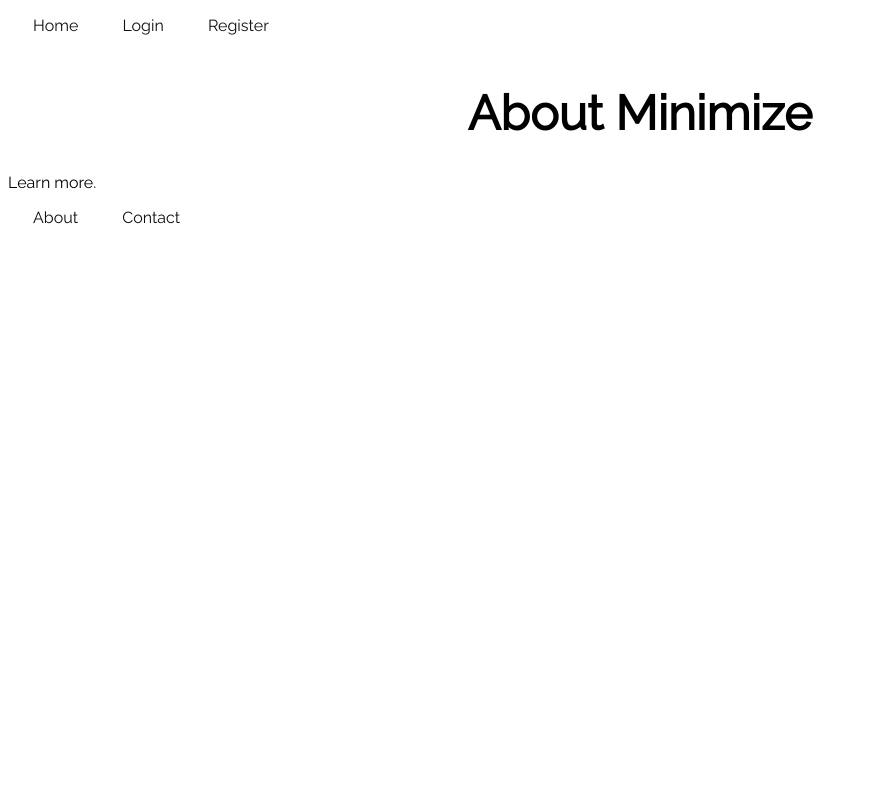
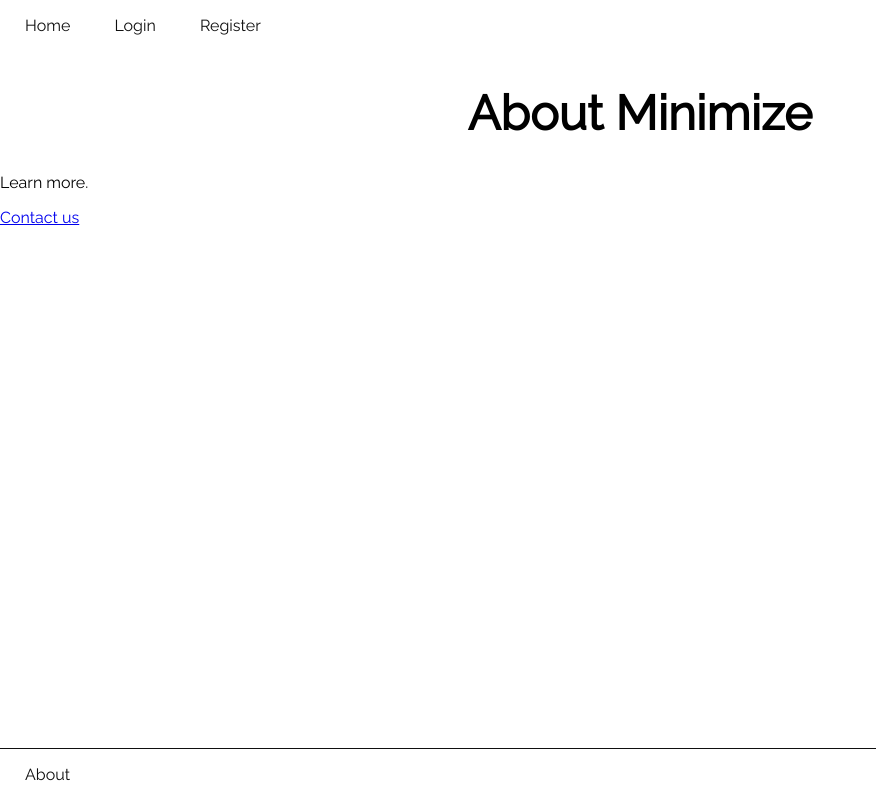
Before and after one commit to johnagower/minimize, a Django app: page /about/ in a window 1280 px wide. Shown: the whole page, without its empty margins (0-876 px from the left). Run offline with Django 3.2, Linux system fonts and the light colour scheme.

Commit message:
Footer styling updates

```diff
--- a/inventory/static/css/style.css
+++ b/inventory/static/css/style.css
@@ -1,6 +1,7 @@
 
 body {
 	font-family: 'Raleway', sans-serif;
+	margin: 0;
 }
 
 ul.nav-menu {
@@ -37,7 +38,11 @@ p.inactive-warning {
 }
 
 footer {
-
+	position: fixed;
+	bottom: 0;
+	width: 100%;
+	background-color: #fff;
+	border-top: 1px solid #0f0f0f;
 }
 
 footer ul {
--- a/inventory/templates/about.html
+++ b/inventory/templates/about.html
@@ -6,4 +6,5 @@
 {% block content %}
 	<h1>About Minimize</h1>
 	<p>Learn more.</p>
+	<p><a href="{% url 'contact' %}">Contact us</a></p>
 {% endblock content %}
--- a/inventory/templates/base.html
+++ b/inventory/templates/base.html
@@ -44,7 +44,6 @@
 	<footer>
 		<ul>
 			<li><a href="{% url 'about' %}">About</a></li>
-			<li><a href="{% url 'contact' %}">Contact</a></li>
 		</ul>
 	</footer>
 </body>
```
Also changed, not shown: db.sqlite3.
